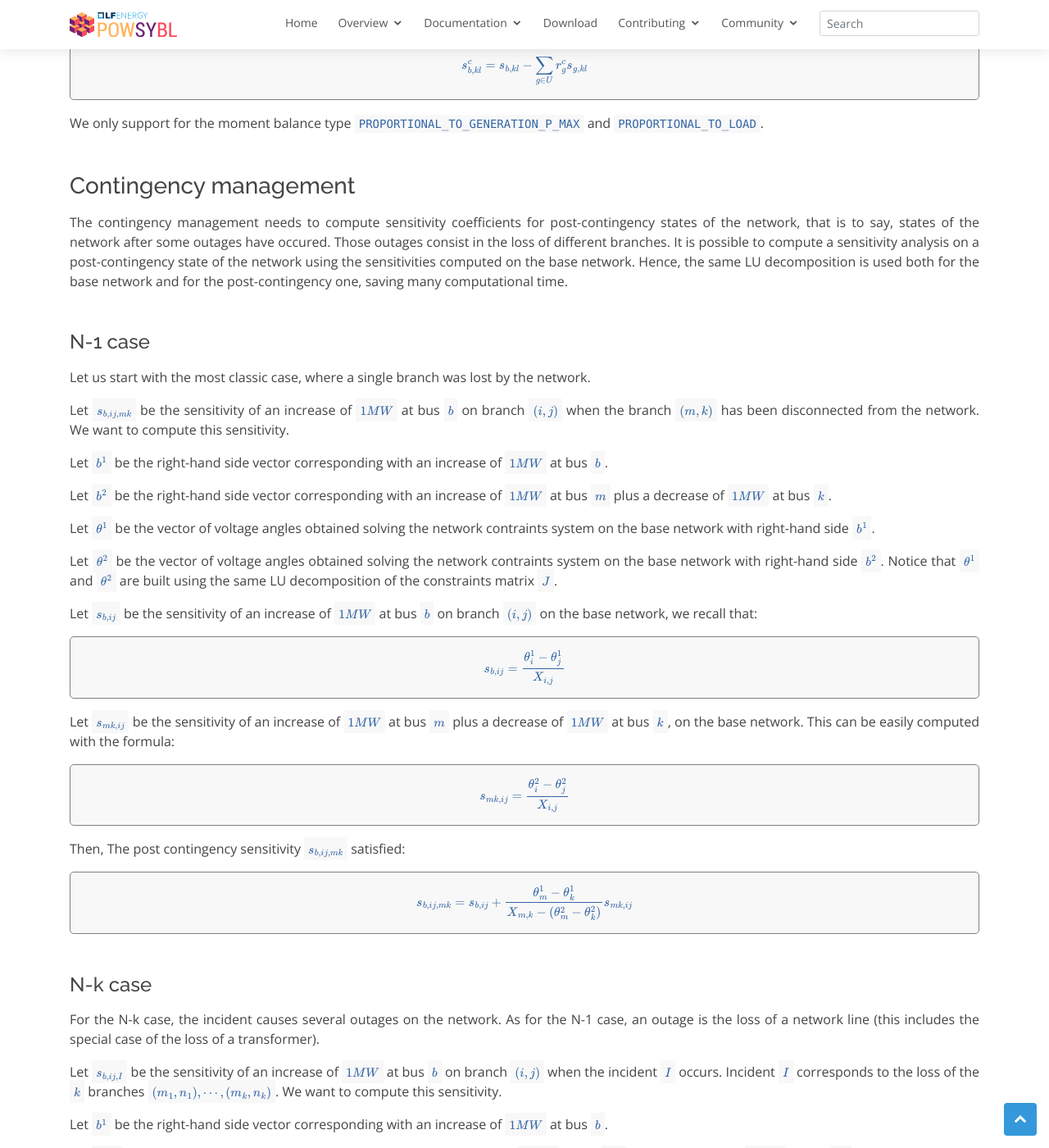
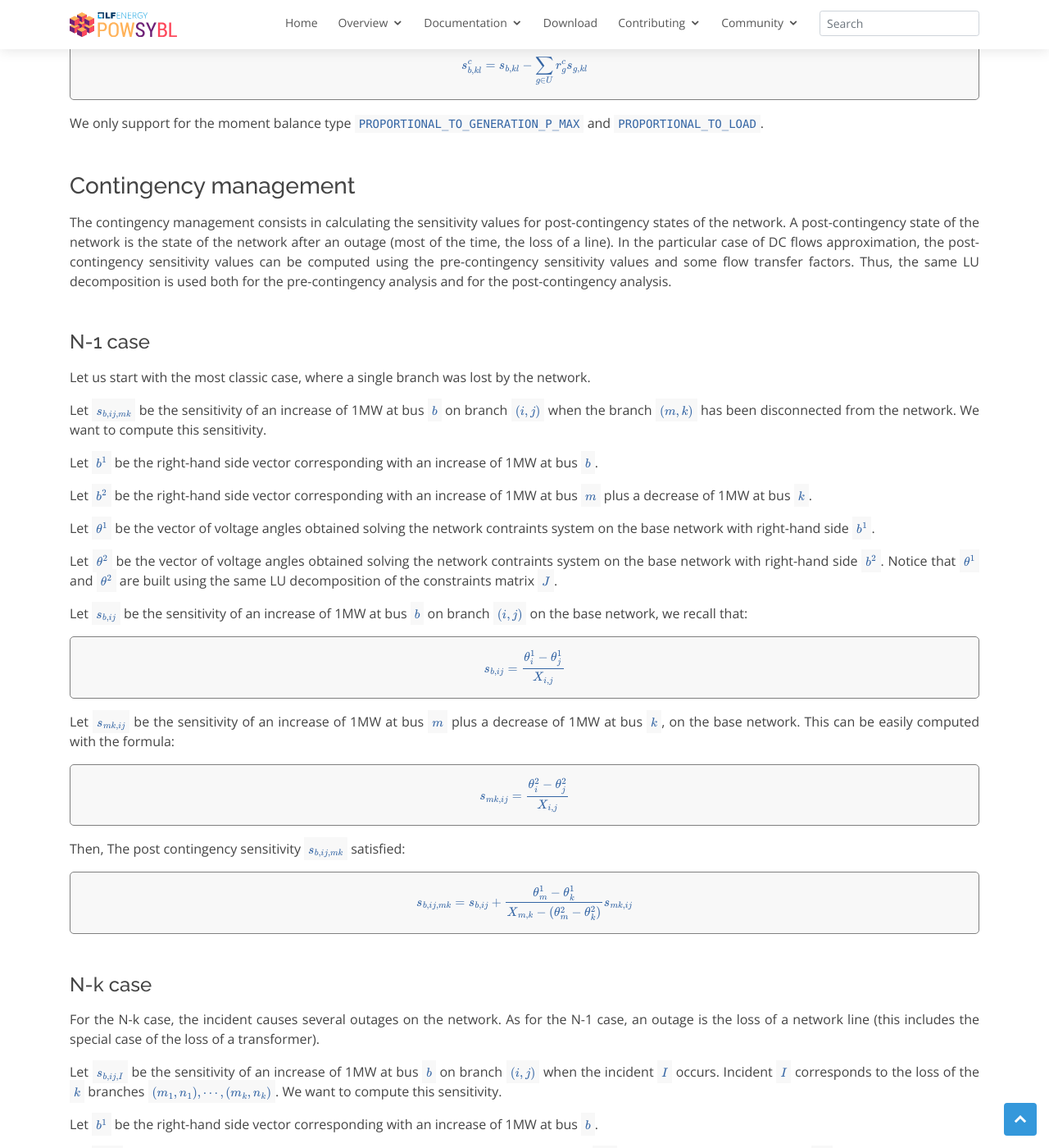
Before and after one commit to powsybl/powsybl.github.io, a Jekyll site: the page built from pages/documentation/simulation/sensitivity/openlf.md, in a window 1280 px wide and 1400 px high, scrolled down 1995 px. Shown: the whole window at 82% size. Built offline with Jekyll 4.4.1, drawn with Linux system fonts in a browser that asks for light colours; our own code applies the rules of GitHub Pages for plain Markdown files; some of the changed text lies outside the part shown.

Commit message:
Return to a correct state of the writing
Signed-off-by: Hadrien <hadrien.godard@artelys.com>

```diff
--- a/pages/documentation/simulation/sensitivity/openlf.md
+++ b/pages/documentation/simulation/sensitivity/openlf.md
@@ -15,22 +15,22 @@
 ## DC sensitivity analysis
 
 A DC sensitivity analysis starts from the DC flows computing described in the [power flow section](../powerflow/openlf.md#dc-flows-computing). Simple sensitivity analyses are supported as:
-- How an injection increase of $$1 MW$$ will impact the flow of a branch ;
-- How a phase shifting of $$1°$$  of a phase tap changer will impact the flow of a branch.
+- How an injection increase of 1 MW will impact the flow of a branch ;
+- How a phase shifting of 1° of a phase tap changer will impact the flow of a branch.
 
 This could be done in a set of branches given by the user.
 
 ### Sensitivities on the base network
 
-Injection increases could be either an active power increase of a generator $$targetP$$ or an active power increase of a load $$P0$$. To get the impact of an injection increase in a given bus into a given branch, we compute the right-hand side $$b$$ corresponding to an injection of $$1 MW$$ at this bus and $$0 MW$$ elsewhere. The LU decomposition gives the matrices $$L$$ and $$U$$ in order to compute the vector $$\theta$$. Then it is easy to retrieve the active power flow in the branch.
+Injection increases could be either an active power increase of a generator $$targetP$$ or an active power increase of a load $$P0$$. To get the impact of an injection increase in a given bus into a given branch, we compute the right-hand side $$b$$ corresponding to an injection of 1 MW at this bus and $$0 MW$$ elsewhere. The LU decomposition gives the matrices $$L$$ and $$U$$ in order to compute the vector $$\theta$$. Then it is easy to retrieve the active power flow in the branch.
 
 For example, to get the sensitivity from injection increase in bus $$i$$ to branch $$(k,l)$$, we compute $$b$$ satisfying:
 
 $$
 \begin{align}
-\texttt{If}~n=i:&\\
+\texttt{if}~n=i:&\\
 &b_{n} = 1\\
-\texttt{Else}:&\\
+\texttt{else}:&\\
 &b_{n} = 0
 \end{align}
 $$
@@ -39,17 +39,17 @@
 
 $$ s_{i,kl} = \frac{\theta_k-\theta_l}{X_{k,l}} $$
 
-To get the sensitivity from phase-shifting angle in a given branch to a given branch, we compute the right-hand side $$b$$ corresponding to an increase of $$1°$$ for the phase-shifting angle at this branch and 0 elsewhere. The LU decomposition gives the matrices $$L$$ and $$U$$ in order to compute the vector $$\theta$$. Then it is easy to retrieve the active power flow in the branch.
+To get the sensitivity from phase-shifting angle in a given branch to a given branch, we compute the right-hand side $$b$$ corresponding to an increase of 1° for the phase-shifting angle at this branch and 0 elsewhere. The LU decomposition gives the matrices $$L$$ and $$U$$ in order to compute the vector $$\theta$$. Then it is easy to retrieve the active power flow in the branch.
 
 For example, to get the sensitivity from phase-shifting angle increase in branch $$(i,j)$$ to branch $$(k,l)$$, we compute $$b$$ satisfying:
 
 $$
 \begin{align}
-\texttt{If}~n=i:&\\
+\texttt{if}~n=i:&\\
 &b_{n} = -\frac{\pi}{180X_{i,j}}\\
-\texttt{If}~n=j:&\\
+\texttt{if}~n=j:&\\
 &b_{n} = \frac{\pi}{180X_{i,j}}\\
-\texttt{Else}:&\\
+\texttt{else}:&\\
 &b_{n} = 0
 \end{align}
 $$
@@ -74,34 +74,30 @@
 
 ### Contingency management
 
-The contingency management needs to compute sensitivity coefficients for post-contingency states of the network, that is to say,
-states of the network after some outages have occured.
-Those outages consist in the loss of different branches.
-It is possible to compute a sensitivity analysis on a post-contingency state of the network using the sensitivities computed on the base network.
-Hence, the same LU decomposition is used both for the base network and for the post-contingency one, saving many computational time.
+The contingency management consists in calculating the sensitivity values for post-contingency states of the network. A post-contingency state of the network is the state of the network after an outage (most of the time, the loss of a line). In the particular case of DC flows approximation, the post-contingency sensitivity values can be computed using the pre-contingency sensitivity values and some flow transfer factors. Thus, the same LU decomposition is used both for the pre-contingency analysis and for the post-contingency analysis.
 
 #### N-1 case
 Let us start with the most classic case, where a single branch was lost by the network.
 
-Let $$s_{b,ij,mk}$$ be the sensitivity of an increase of $$1MW$$ at bus $$b$$ on branch $$(i,j)$$ when the branch $$(m,k)$$ has been disconnected from the network.
+Let $$s_{b,ij,mk}$$ be the sensitivity of an increase of 1MW at bus $$b$$ on branch $$(i,j)$$ when the branch $$(m,k)$$ has been disconnected from the network.
 We want to compute this sensitivity.
 
-Let $$b^1$$ be the right-hand side vector corresponding with an increase of $$1MW$$ at bus $$b$$.
+Let $$b^1$$ be the right-hand side vector corresponding with an increase of 1MW at bus $$b$$.
 
-Let $$b^2$$ be the right-hand side vector corresponding with an increase of $$1MW$$ at bus $$m$$ plus a decrease of $$1MW$$ at bus $$k$$.
+Let $$b^2$$ be the right-hand side vector corresponding with an increase of 1MW at bus $$m$$ plus a decrease of 1MW at bus $$k$$.
 
 Let $$\theta^1$$ be the vector of voltage angles obtained solving the network contraints system on the base network with right-hand side $$b^1$$.
 
 Let $$\theta^2$$ be the vector of voltage angles obtained solving the network contraints system on the base network with right-hand side $$b^2$$.
 Notice that $$\theta^1$$ and $$\theta^2$$ are built using the same LU decomposition of the constraints matrix $$J$$.
 
-Let $$s_{b,ij}$$ be the sensitivity of an increase of $$1MW$$ at bus $$b$$ on branch $$(i,j)$$ on the base network, we recall that:
+Let $$s_{b,ij}$$ be the sensitivity of an increase of 1MW at bus $$b$$ on branch $$(i,j)$$ on the base network, we recall that:
 
 $$
 s_{b,ij} = \frac{\theta^1_i-\theta^1_j}{X_{i,j}}
 $$
 
-Let $$s_{mk,ij}$$ be the sensitivity of an increase of $$1MW$$ at bus $$m$$ plus a decrease of $$1MW$$ at bus $$k$$, on the base network.
+Let $$s_{mk,ij}$$ be the sensitivity of an increase of 1MW at bus $$m$$ plus a decrease of 1MW at bus $$k$$, on the base network.
 This can be easily computed with the formula:
 
 $$
@@ -118,13 +114,13 @@
 For the N-k case, the incident causes several outages on the network.
 As for the N-1 case, an outage is the loss of a network line (this includes the special case of the loss of a transformer).
 
-Let $$s_{b,ij,I}$$ be the sensitivity of an increase of $$1MW$$ at bus $$b$$ on branch $$(i,j)$$ when the incident $$I$$ occurs.
+Let $$s_{b,ij,I}$$ be the sensitivity of an increase of 1MW at bus $$b$$ on branch $$(i,j)$$ when the incident $$I$$ occurs.
 Incident $$I$$ corresponds to the loss of the $$k$$ branches $$(m_1,n_1), \cdots, (m_k,n_k)$$.
 We want to compute this sensitivity.
 
-Let $$b^1$$ be the right-hand side vector corresponding with an increase of $$1MW$$ at bus $$b$$.
+Let $$b^1$$ be the right-hand side vector corresponding with an increase of 1MW at bus $$b$$.
 
-Let $$b^{p+1}$$ be the right-hand side vector corresponding with an increase of $$1MW$$ at bus $$m_p$$ plus a decrease of $$1MW$$ at bus $$n_p$$.
+Let $$b^{p+1}$$ be the right-hand side vector corresponding with an increase of 1MW at bus $$m_p$$ plus a decrease of 1MW at bus $$n_p$$.
 
 Let $$\theta^p$$ be the vector of voltage angles obtained solving the network contraints system on the base network with right-hand side $$b^p$$.
 
```
Also changed, not shown: pages/documentation/simulation/powerflow/openlf.md (+1 -1 lines).
